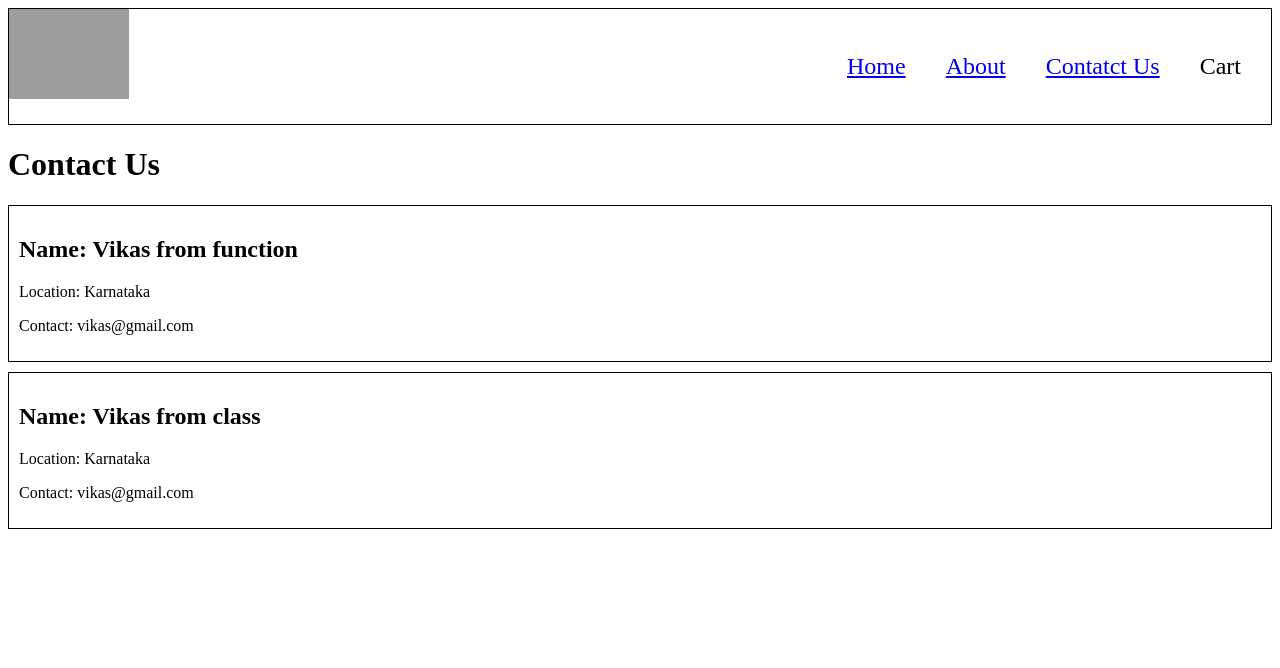
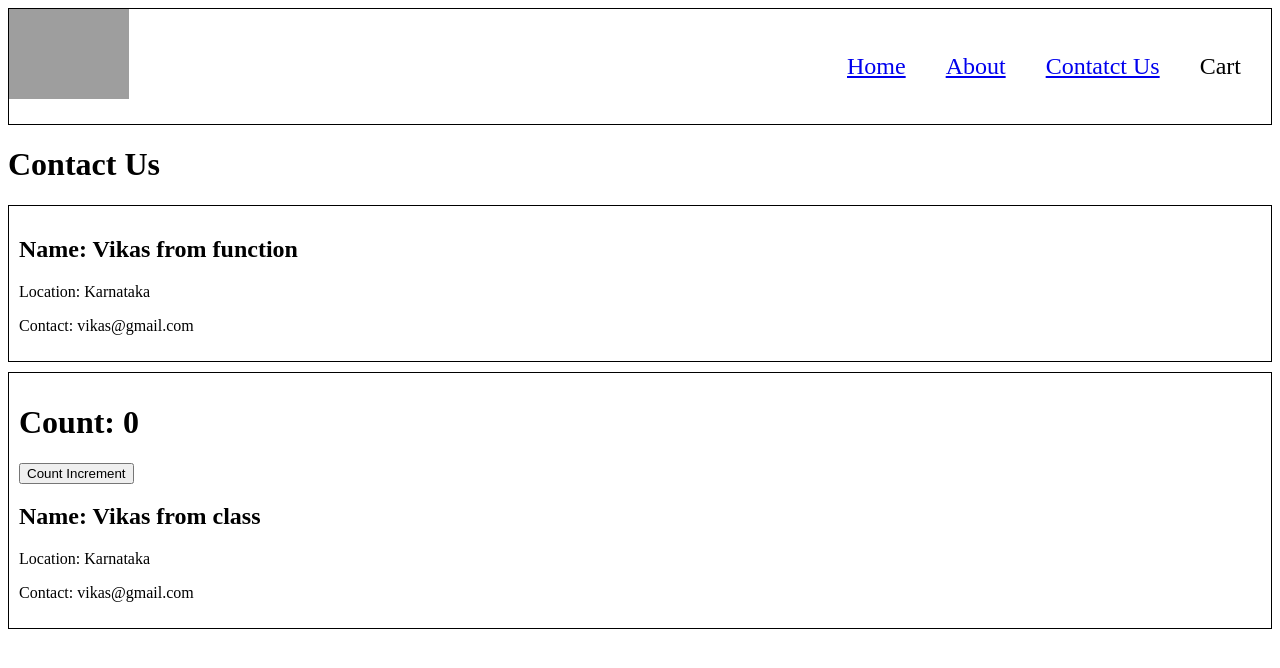
Before and after one commit to Vikasmyya/React-Tut, a React (Vite) app: page /contact in a window 1280 px wide. Shown: the top 668 px of the page. Built offline with nearby package versions, Linux system fonts and the light colour scheme; grey boxes are pictures that could not be loaded.

Commit message:
Added state variable in class component

```diff
--- a/src/Components/UserClass.js
+++ b/src/Components/UserClass.js
@@ -3,10 +3,27 @@ import React from "react";
 class UserClass extends React.Component {
   constructor(props) {
     super(props);
+
+    this.state = {
+      count: 0,
+    };
   }
   render() {
+    const { name } = this.props;
+    const { count } = this.state;
+
     return (
       <div className="user">
+        <h1>Count: {count}</h1>
+        <button
+          onClick={() => {
+            this.setState({
+              count: count + 1,
+            });
+          }}
+        >
+          Count Increment
+        </button>
         <h2>Name: {this.props.name}</h2>
         <p>Location: Karnataka</p>
         <p>Contact: vikas@gmail.com</p>
```
